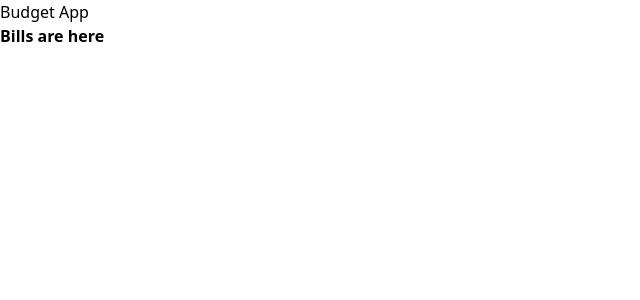
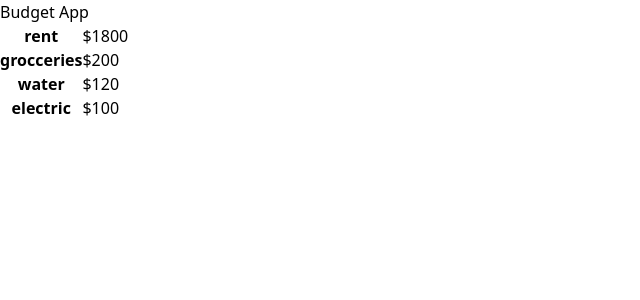
Before and after one commit to NMasters52/budget-app, a React (Vite) app: page / in a window 1280 px wide. Shown: the top 300 px of the page, without its empty margins (0-640 px from the left). Built offline with nearby package versions, Linux system fonts and the light colour scheme.

Commit message:
map through the data and display it to the screen

```diff
--- a/src/components/BillsTable.jsx
+++ b/src/components/BillsTable.jsx
@@ -5,9 +5,12 @@ const BillsTable = () => {
   return (
     <table>
       {bills.length > 0 ? (
-        <tr>
-          <th>Bills are here</th>
-        </tr>
+        bills.map((bill) => (
+          <tr id={bill.title}>
+            <th>{bill.title}</th>
+            <td>{bill.amount}</td>
+          </tr>
+        ))
       ) :
       <tr>
         <th>No Bills to show</th>
```
